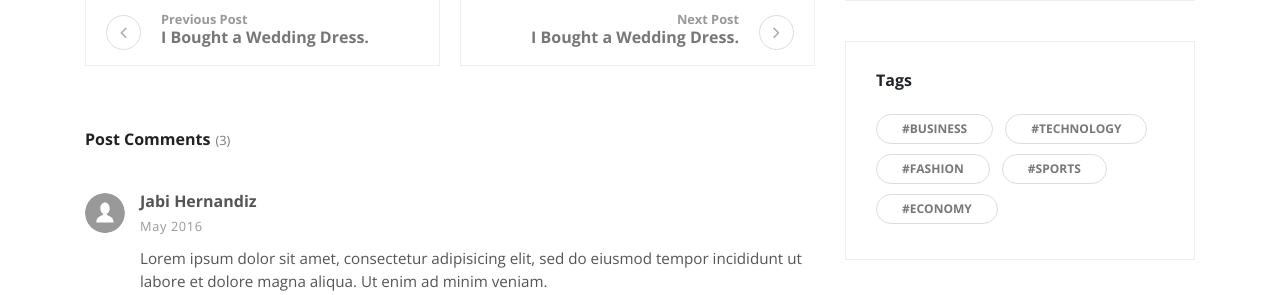
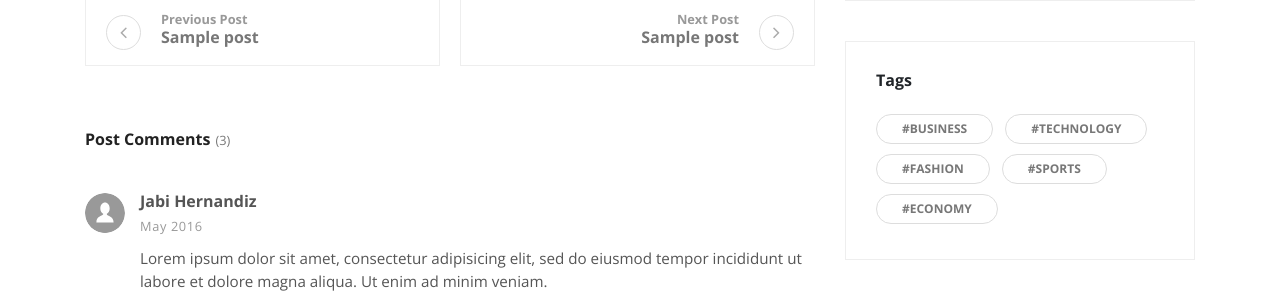
Before and after one commit to ArtusU/ecfblog, a Django app: page /post/1/ in a window 1280 px wide. Shown: the part 1019-1314 px from the top of the page. Run offline with Django 3.2, Linux system fonts and the light colour scheme; tables that the repository leaves empty hold one stand-in row (values such as "Sample post"); grey boxes marked "Sample" are stand-in pictures; some libraries are stand-ins or nearby versions.

Commit message:
next post, previous post in post.html

```diff
--- a/posts/models.py
+++ b/posts/models.py
@@ -32,6 +32,9 @@ class Post(models.Model):
     thumbnail = models.ImageField()
     categories = models.ManyToManyField(Category)
     featured =models.BooleanField()
+    previous_post = models.ForeignKey('self', related_name='previous', on_delete=models.SET_NULL, blank=True, null=True)
+    next_post = models.ForeignKey('self', related_name='next', on_delete=models.SET_NULL, blank=True, null=True)
+
 
     def __str__(self):
         return self.title
--- a/templates/post.html
+++ b/templates/post.html
@@ -38,15 +38,24 @@
                   {{ post.content | safe }}
                 </div>
                 <div class="post-tags"><a href="#" class="tag">#Business</a><a href="#" class="tag">#Tricks</a><a href="#" class="tag">#Financial</a><a href="#" class="tag">#Economy</a></div>
-                <div class="posts-nav d-flex justify-content-between align-items-stretch flex-column flex-md-row"><a href="#" class="prev-post text-left d-flex align-items-center">
+                <div class="posts-nav d-flex justify-content-between align-items-stretch flex-column flex-md-row">
+                  {% if post.previous_post %}
+                  <a href="{{ post.previous_post.get_absolute_url }}" class="prev-post text-left d-flex align-items-center">
                     <div class="icon prev"><i class="fa fa-angle-left"></i></div>
                     <div class="text"><strong class="text-primary">Previous Post </strong>
-                      <h6>I Bought a Wedding Dress.</h6>
-                    </div></a><a href="#" class="next-post text-right d-flex align-items-center justify-content-end">
+                      <h6>{{ post.previous_post.title }}</h6>
+                    </div>
+                  </a>
+                  {% endif %}
+                  {% if post.next_post %}
+                  <a href="{{ post.next_post.get_absolute_url }}" class="next-post text-right d-flex align-items-center justify-content-end">
                     <div class="text"><strong class="text-primary">Next Post </strong>
-                      <h6>I Bought a Wedding Dress.</h6>
+                      <h6>{{ post.next_post.title }}</h6>
                     </div>
-                    <div class="icon next"><i class="fa fa-angle-right">   </i></div></a></div>
+                    <div class="icon next"><i class="fa fa-angle-right">   </i></div>
+                  </a>
+                  {% endif %}
+                </div>
                 <div class="post-comments">
                   <header>
                     <h3 class="h6">Post Comments<span class="no-of-comments">(3)</span></h3>
```
Also changed, not shown: posts/migrations/0006_auto_20200909_0947.py (added).
